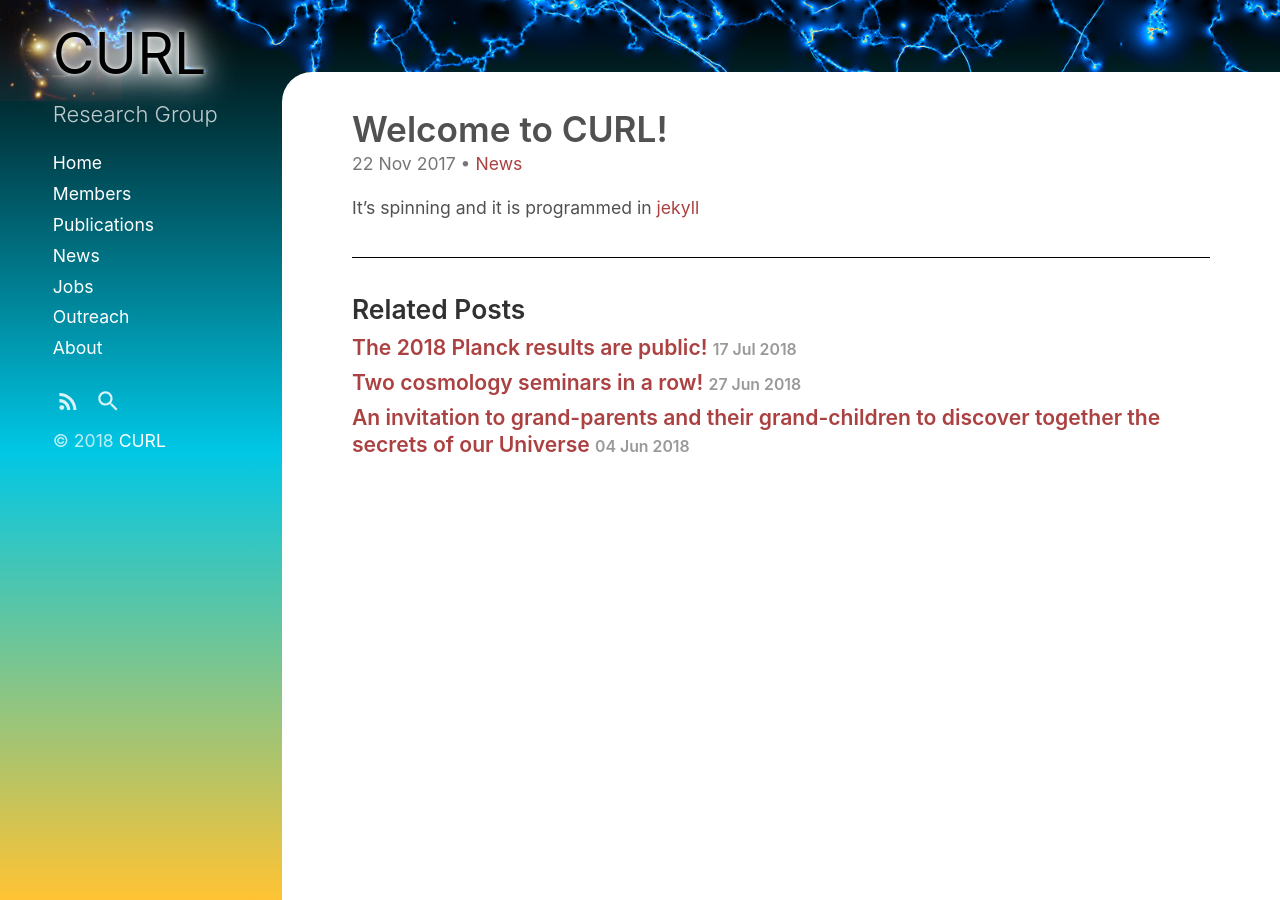
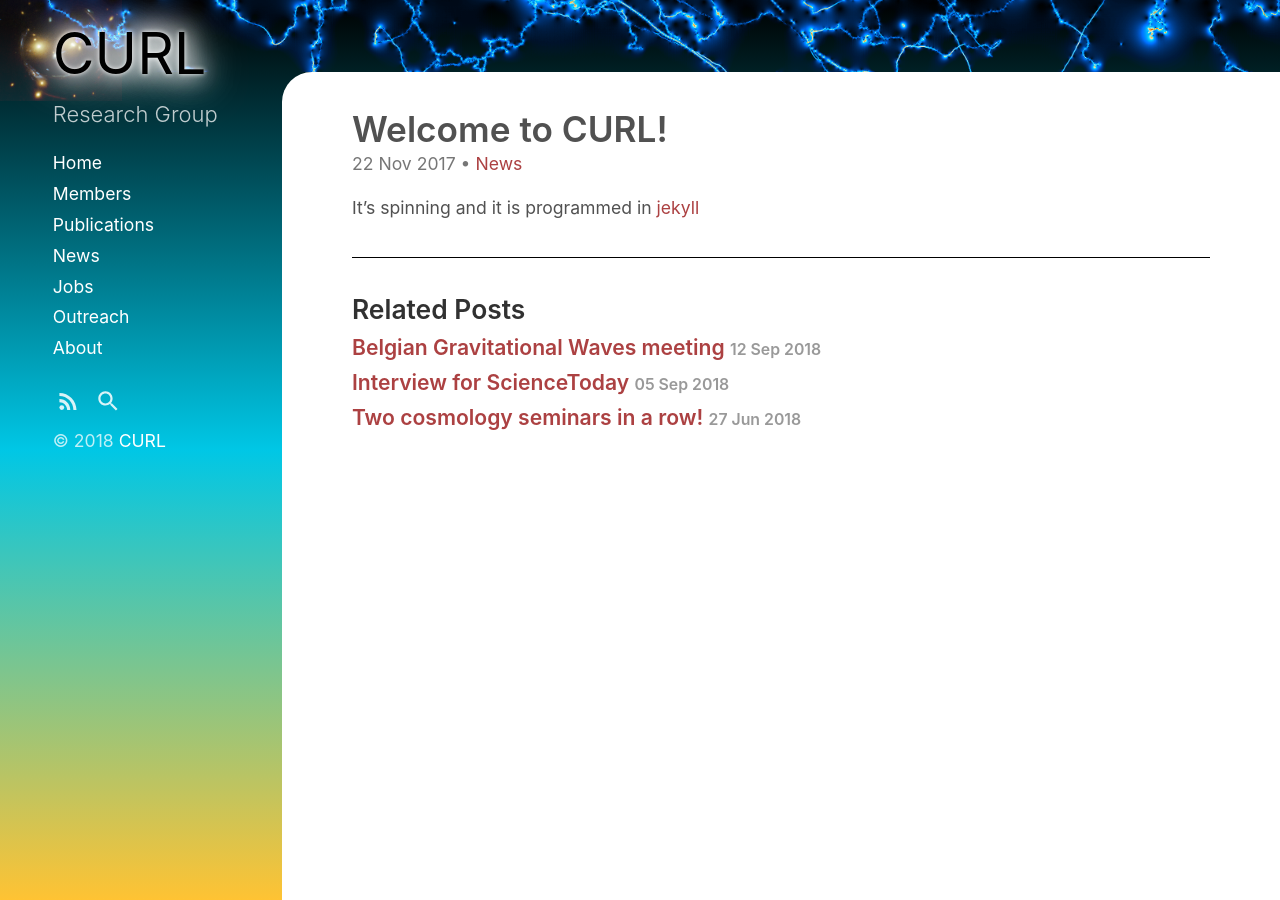
Before and after one commit to eatdust/curl, a Jekyll site: the page built from _posts/2017-11-22-welcome-to-jekyll.markdown, in a window 1280 px wide. Built offline with Jekyll 4.4.1, drawn with Linux system fonts in a browser that asks for light colours; nearby versions of some CDN libraries; some of the changed lines change nothing that is shown.

Commit message:
Add news

```diff
--- a/_posts/2018-07-18-Planck2018.markdown
+++ b/_posts/2018-07-18-Planck2018.markdown
@@ -1,17 +1,12 @@
 ---
 layout: post
-title:  The 2018 Planck results are public!
-category: News
-date: 2018-07-17 08:00:00 +0100
+title:  Interview for ScienceToday
+category: Outreach
+date: 2018-09-05 08:00:00 +0100
 ---
 
-Celebrating the anniversary of George Lemaître, the final 2018 release
-of the Planck satellite measurements have been published today on the
-ESA website and the arXiv. They currently provide the strongest
-constraints on the Big-Bang model, and much more!
+The publication of the Planck 2018 results is featured in the
+ScienceToday UCL website.
 
-All papers are there: [**Planck 2018 results**](https://www.cosmos.esa.int/web/planck/publications#Planck2018)
 
-The first paper on the [**legacy of
-Planck**](https://arxiv.org/abs/1807.06205) provides a nice overview
-of what Planck has been achieving since its launch in 2009!
+[**L'héritage de Planck**](https://uclouvain.be/fr/sciencetoday/actualites/l-heritage-de-planck.html)
--- /dev/null
+++ b/_posts/2018-09-25-BGW.markdown
@@ -0,0 +1,59 @@
+---
+layout: post
+title:  Belgian Gravitational Waves meeting
+category: News
+date: 2018-09-12 14:00:00 +0100
+---
+
+On Thursday 25th, we have the pleasure to host the Belgian
+Gravitational Waves meeting. It starts at **2pm**, seminar **room
+E349**. Our guest speakers are **Stefan Antusch** and **Giulia
+Cusin**.
+
+[**GW meetings**](https://fys.kuleuven.be/gwc/activities-folder/GWseminars)
+
+---
+
+At 14:00, Stefan Antusch (Basel U.), will be talking about
+
+
+### Oscillons and gravitational waves from preheating after inflation
+
+
+*We discuss the preheating phase after inflation in particle physics
+motivated models of the early universe. We show that the non-linear
+dynamics after hilltop-type inflation models, where inflation can be
+linked to a particle physics phase transition, can lead to the
+formation of oscillons, comparatively long-lived and strong local
+fluctuations of the inflaton field. Similar types of scalar field
+potentials also appear in the KKLT scenario in string phenomenology,
+and oscillons can form for the modulus field. We argue that when the
+oscillons are asymmetric for a sufficiently long period, they can
+generate a peak in the otherwise rather broad gravitational wave
+spectrum produced during the earlier phases of preheating.*
+
+---
+
+After a coffee break, at 15:30, Giulia Cusin (Oxford U.) will talk about
+
+### Astrophysical background of gravitational waves: from cosmology to a new era of precision astrophysics
+
+
+*The astrophysical background of gravitational waves (AGWB) is made up
+by the incoherent superposition of gravitational wave signals emitted
+by a large number of resolved and unresolved astrophysical sources
+from the onset of stellar activity until today, and that we collect at
+our detectors. I present a theoretical framework to fully characterize
+the AGWB in terms of energy density anisotropies and polarization and
+I show the first numerical predictions for the angular power spectra
+of anisotropies in different frequency bands and for
+cross-correlations with electromagnetic observables such as weak
+leaning and galaxy number counts. l then illustrate and discuss the
+astrophysical implications of this study.  By properly modelling the
+properties of the AGWB, it will be possible to extract for the first
+time precise data on galactic and stellar physics and on astrophysical
+processes of GW emission. In the same way as the discovery and study
+of the cosmic microwave background has represented a turning point for
+cosmology, the study of the AGWB will represent a true revolution for
+astrophysics eventually leading to a new era of precision
+astrophysics.*
```
